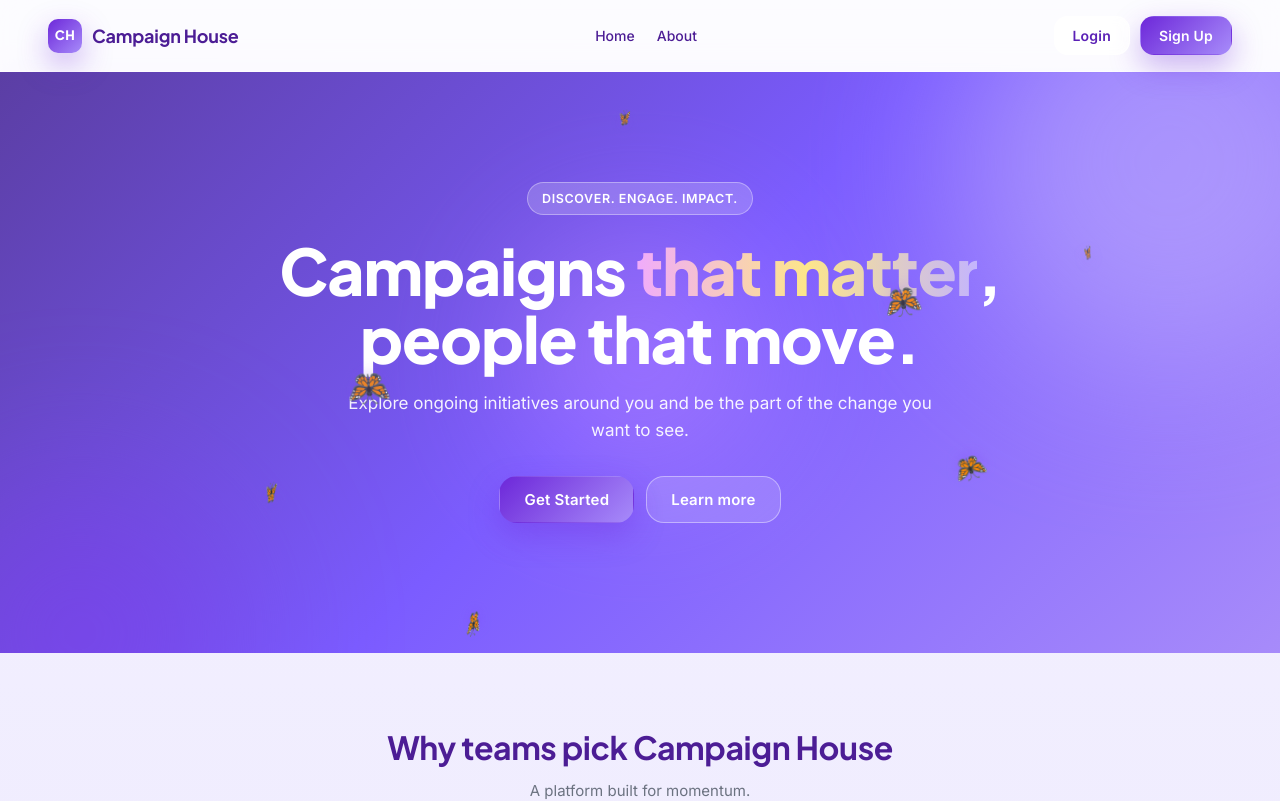
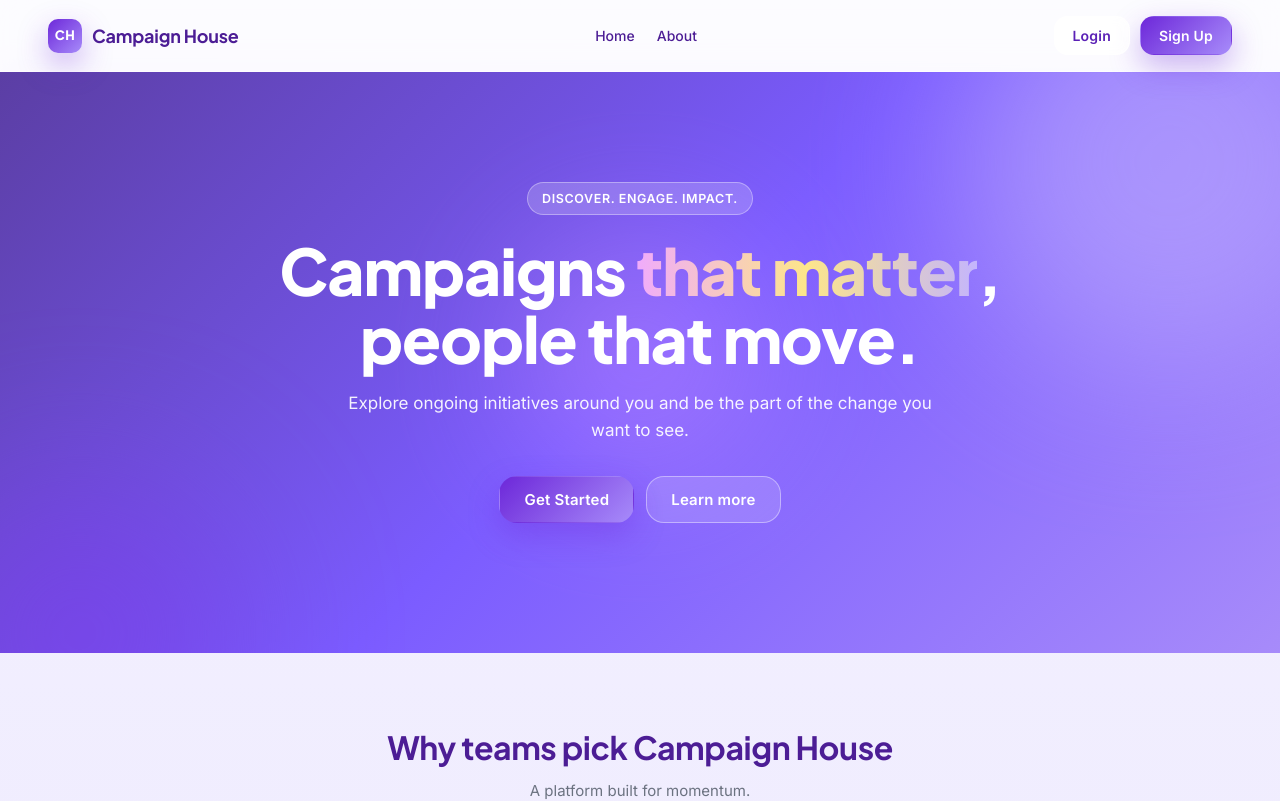
Before and after one commit to averma164/Campaign-House, a React (Vite) app in the folder Frontend/: page / in a window 1280 px wide. Shown: the top 801 px of the page. Built offline with nearby package versions, Linux system fonts and the light colour scheme.

Commit message:
Removed Butterflies

```diff
--- a/Frontend/src/Butterflies.css
+++ /dev/null
@@ -1,95 +0,0 @@
-/* Butterflies overlay — sits above the page background but ignores clicks. */
-.butterflies {
-  position: fixed;
-  inset: 0;
-  pointer-events: none;
-  overflow: hidden;
-  z-index: 2;
-}
-
-.butterfly {
-  position: absolute;
-  top: 0;
-  left: 0;
-  font-size: 1.6rem;
-  line-height: 1;
-  filter: drop-shadow(0 4px 6px rgba(124, 58, 237, 0.18));
-  will-change: transform;
-}
-
-/* The inner span flaps quickly — gives the illusion of wing motion */
-.butterfly-wing {
-  display: inline-block;
-  transform-origin: 50% 50%;
-  animation: butterfly-flap 0.22s ease-in-out infinite;
-  will-change: transform;
-}
-
-@keyframes butterfly-flap {
-  0%, 100% { transform: scaleX(1); }
-  50%      { transform: scaleX(0.35); }
-}
-
-/* Four reusable flight paths — wandering loops that finish where they began */
-@keyframes fly-path-a {
-  0%   { transform: translate(-6vw,  90vh) rotate(-6deg); }
-  20%  { transform: translate(20vw,  60vh) rotate(8deg); }
-  40%  { transform: translate(45vw,  78vh) rotate(-10deg); }
-  60%  { transform: translate(70vw,  45vh) rotate(6deg); }
-  80%  { transform: translate(95vw,  65vh) rotate(-4deg); }
-  100% { transform: translate(110vw, 30vh) rotate(10deg); }
-}
-
-@keyframes fly-path-b {
-  0%   { transform: translate(110vw, 20vh) rotate(170deg); }
-  25%  { transform: translate(80vw,  45vh) rotate(190deg); }
-  50%  { transform: translate(50vw,  20vh) rotate(165deg); }
-  75%  { transform: translate(20vw,  55vh) rotate(195deg); }
-  100% { transform: translate(-10vw, 30vh) rotate(175deg); }
-}
-
-@keyframes fly-path-c {
-  0%   { transform: translate(10vw,  -8vh) rotate(20deg); }
-  20%  { transform: translate(25vw,  25vh) rotate(-12deg); }
-  45%  { transform: translate(55vw,  10vh) rotate(15deg); }
-  70%  { transform: translate(78vw,  35vh) rotate(-8deg); }
-  100% { transform: translate(105vw, 15vh) rotate(12deg); }
-}
-
-@keyframes fly-path-d {
-  0%   { transform: translate(105vw, 80vh) rotate(190deg); }
-  25%  { transform: translate(72vw,  55vh) rotate(170deg); }
-  50%  { transform: translate(45vw,  85vh) rotate(200deg); }
-  75%  { transform: translate(18vw,  60vh) rotate(168deg); }
-  100% { transform: translate(-8vw,  88vh) rotate(190deg); }
-}
-
-/* 9 butterflies — different sizes, paths, speeds, and start delays */
-.butterfly-1 { font-size: 1.6rem; animation: fly-path-a 28s linear infinite; }
-.butterfly-2 { font-size: 2.2rem; animation: fly-path-b 34s linear infinite; animation-delay: -6s; opacity: 0.9; }
-.butterfly-3 { font-size: 1.2rem; animation: fly-path-c 22s linear infinite; animation-delay: -3s; opacity: 0.85; }
-.butterfly-4 { font-size: 1.9rem; animation: fly-path-d 30s linear infinite; animation-delay: -12s; }
-.butterfly-5 { font-size: 1.4rem; animation: fly-path-a 26s linear infinite; animation-delay: -18s; opacity: 0.8; }
-.butterfly-6 { font-size: 2.4rem; animation: fly-path-b 40s linear infinite; animation-delay: -22s; opacity: 0.85; }
-.butterfly-7 { font-size: 1.1rem; animation: fly-path-c 19s linear infinite; animation-delay: -9s; opacity: 0.75; }
-.butterfly-8 { font-size: 1.8rem; animation: fly-path-d 33s linear infinite; animation-delay: -2s; }
-.butterfly-9 { font-size: 1.5rem; animation: fly-path-a 31s linear infinite; animation-delay: -25s; opacity: 0.9; }
-
-/* Vary the wing-flap tempo per butterfly so they look like individuals */
-.butterfly-2 .butterfly-wing { animation-duration: 0.18s; }
-.butterfly-3 .butterfly-wing { animation-duration: 0.30s; }
-.butterfly-5 .butterfly-wing { animation-duration: 0.26s; }
-.butterfly-6 .butterfly-wing { animation-duration: 0.16s; }
-.butterfly-7 .butterfly-wing { animation-duration: 0.34s; }
-.butterfly-8 .butterfly-wing { animation-duration: 0.20s; }
-
-/* Respect users who don't want motion */
-@media (prefers-reduced-motion: reduce) {
-  .butterfly,
-  .butterfly-wing {
-    animation: none !important;
-  }
-  .butterflies {
-    display: none;
-  }
-}
--- a/Frontend/src/Butterflies.tsx
+++ /dev/null
@@ -1,17 +0,0 @@
-import "./Butterflies.css";
-
-const COUNT = 9;
-
-function Butterflies() {
-  return (
-    <div className="butterflies" aria-hidden="true">
-      {Array.from({ length: COUNT }).map((_, i) => (
-        <span key={i} className={`butterfly butterfly-${i + 1}`}>
-          <span className="butterfly-wing">🦋</span>
-        </span>
-      ))}
-    </div>
-  );
-}
-
-export default Butterflies;
--- a/Frontend/src/Index.tsx
+++ b/Frontend/src/Index.tsx
@@ -1,7 +1,6 @@
 import { Link } from "react-router-dom";
 import "./index.css";
 import Crousel from "./Crousel";
-import Butterflies from "./Butterflies";
 import { FontAwesomeIcon } from "@fortawesome/react-fontawesome";
 import { faCopyright } from "@fortawesome/free-solid-svg-icons";
 
@@ -14,7 +13,6 @@ const STATS = [
 function Index() {
   return (
     <div className="index-page">
-      <Butterflies />
       <header className="topcontainer">
         <Link to="/" className="brand">
           <span className="brand-mark" aria-hidden="true">CH</span>
```
